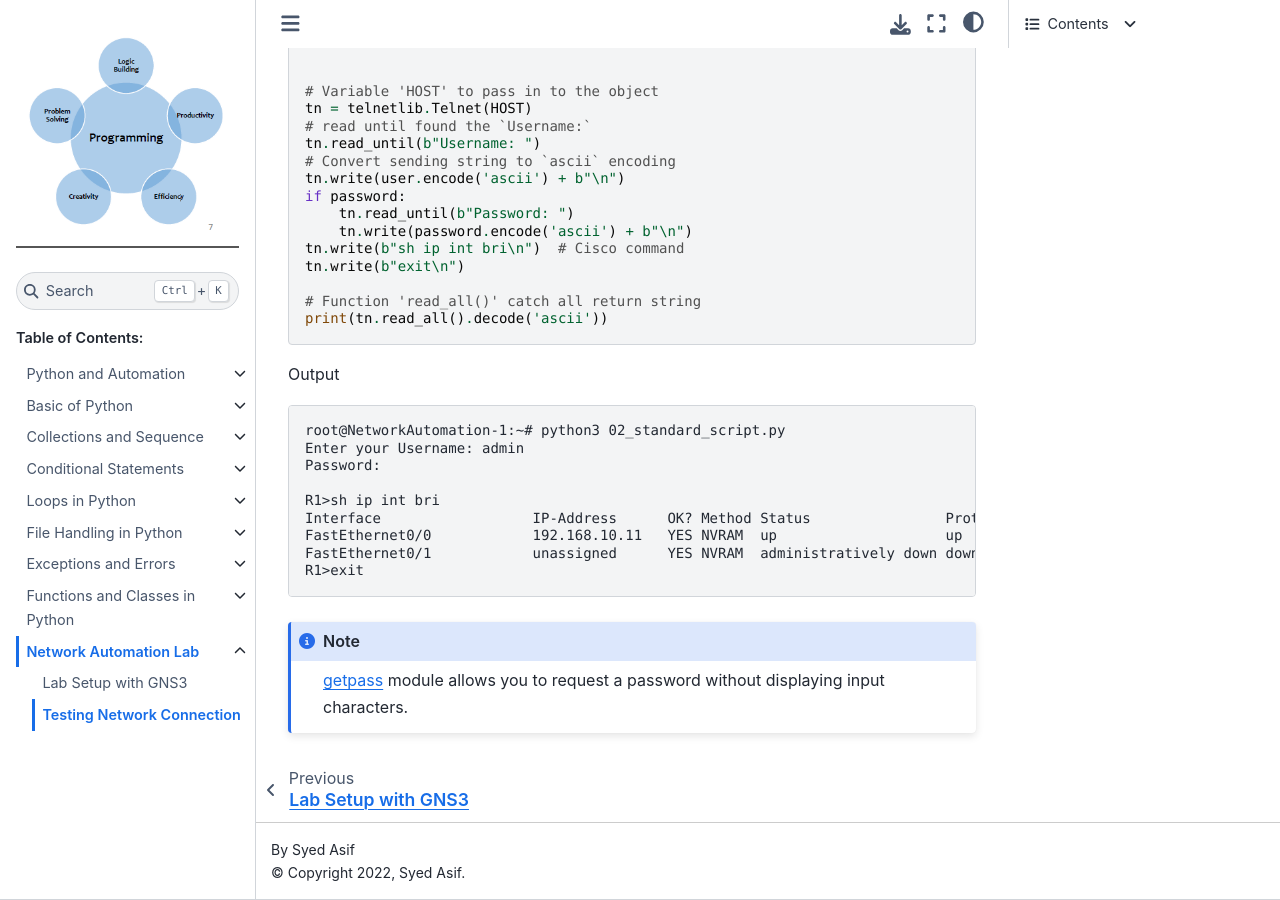
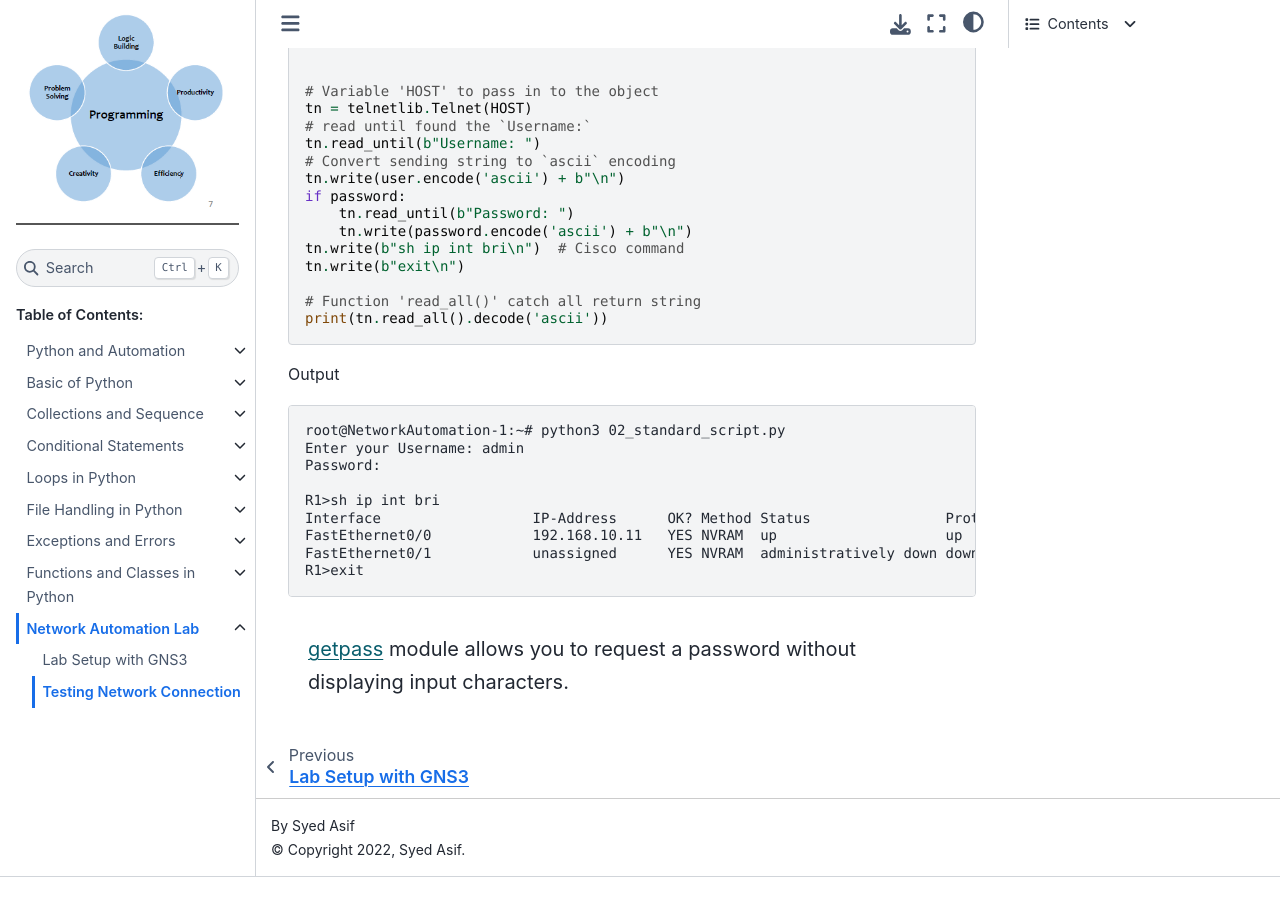
Before and after one commit to sydasif/python-book, a Sphinx documentation site: the page built from docs/source/09_lab/02_telnetlib.md, in a window 1280 px wide and 900 px high, scrolled down 2383 px. Built offline with Sphinx 7.4.7 and the Sphinx Book theme 1.1.4, drawn with Linux system fonts in a browser that asks for light colours; after the commit the page ends 3260 px from its top, so only the background shows below that.

Commit message:
update telnetlib

````diff
--- a/docs/source/09_lab/02_telnetlib.md
+++ b/docs/source/09_lab/02_telnetlib.md
@@ -137,6 +137,6 @@ FastEthernet0/1            unassigned      YES NVRAM  administratively down down
 R1>exit
 ```
 
-```{Note}
+```{epigraph}
 [getpass](https://docs.python.org/3/library/getpass.html) module allows you to request a password without displaying input characters.
 ```
````
